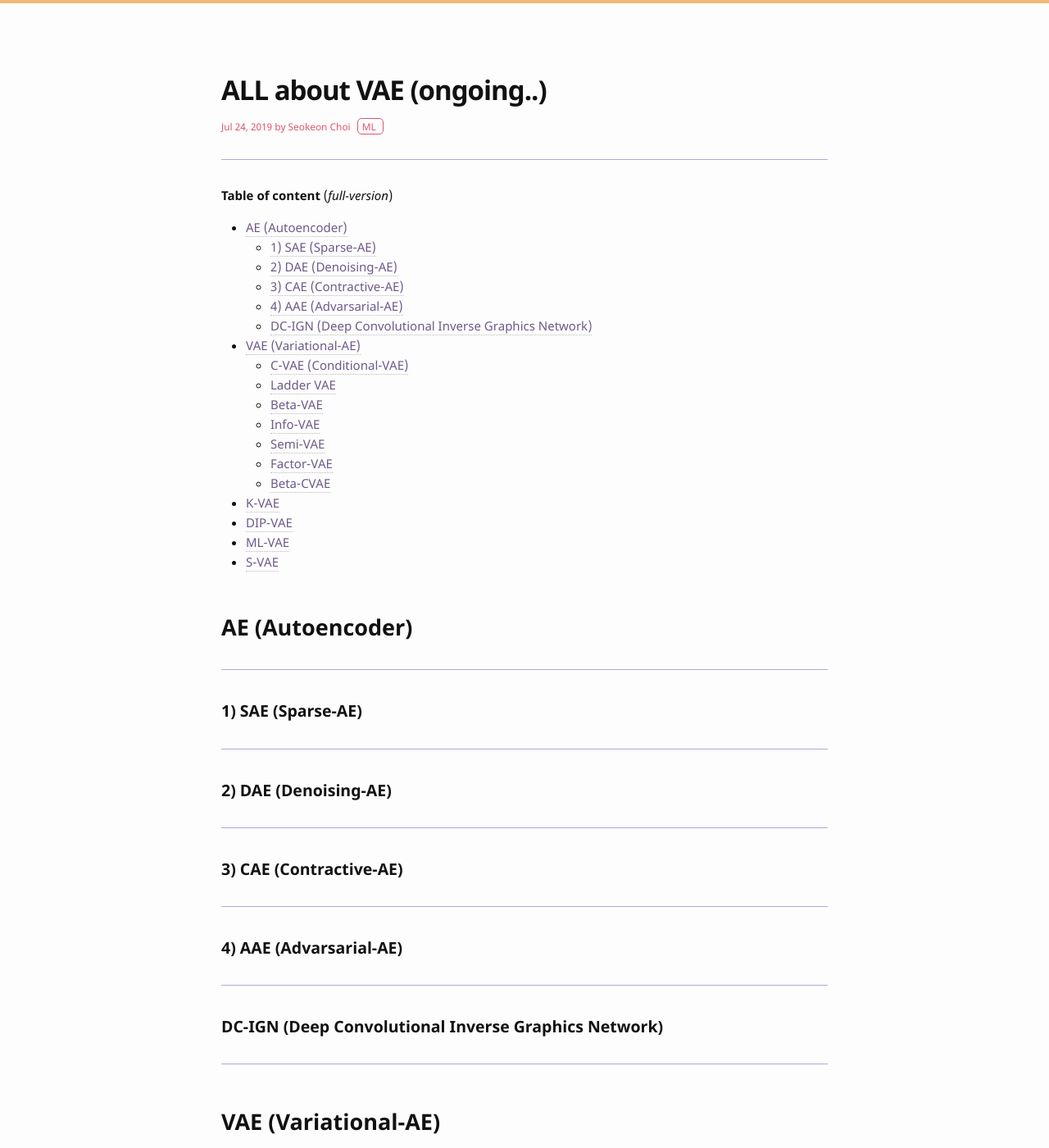
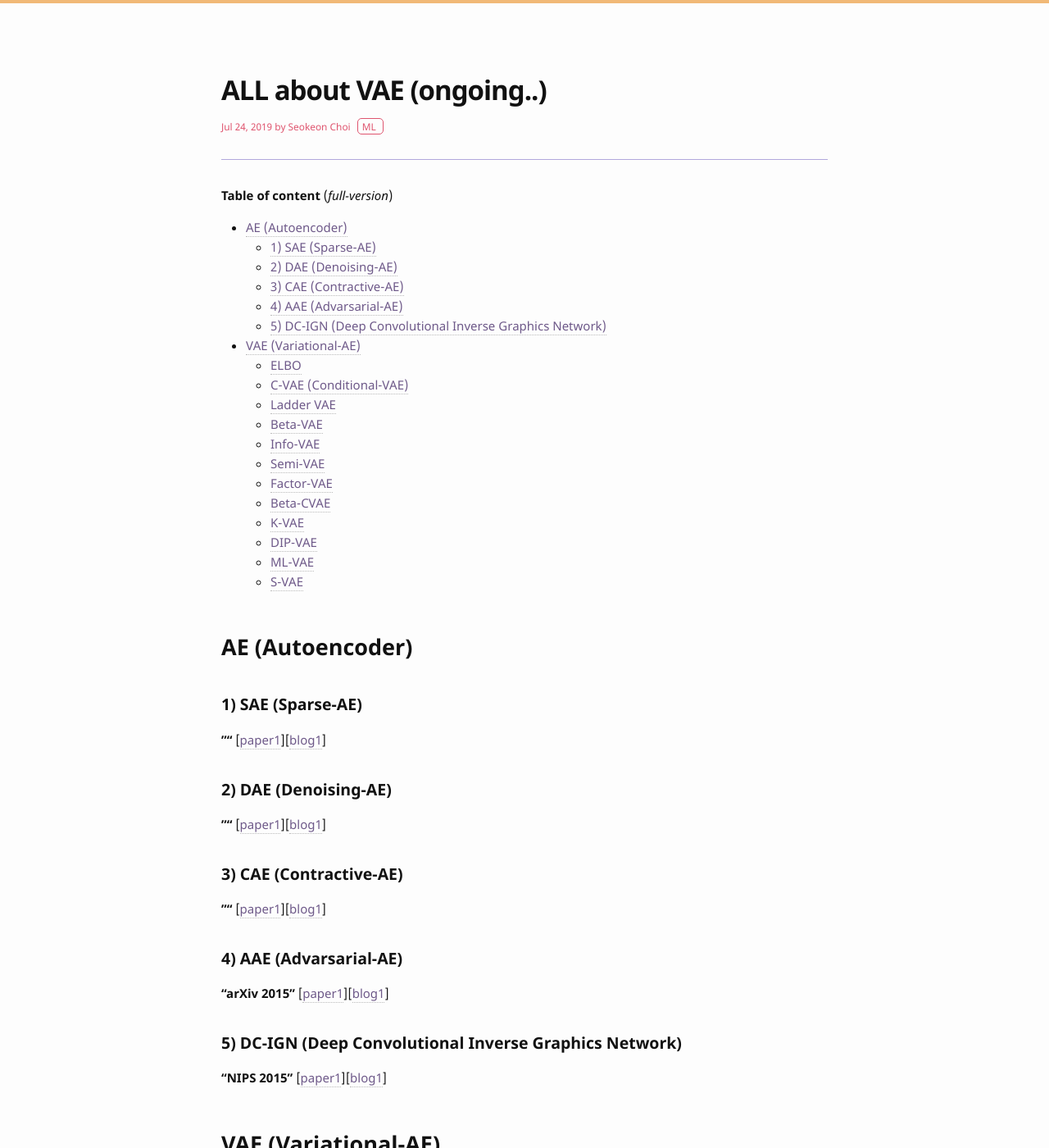
Before and after one commit to bismex/bismex.github.io, a Jekyll site: the page built from _posts/2019-07-24-ALL-VAE.md, in a window 1280 px wide and 1400 px high. Shown: the whole window at 82% size. Built offline with Jekyll 4.4.1, drawn with Linux system fonts in a browser that asks for light colours; some of the changed text lies outside the part shown.

Commit message:
Update 2019-07-24-ALL-VAE.md

```diff
--- a/_posts/2019-07-24-ALL-VAE.md
+++ b/_posts/2019-07-24-ALL-VAE.md
@@ -16,73 +16,74 @@ tags: ML
 
 ## AE (Autoencoder)
 
----
 
 ### 1) SAE (Sparse-AE)
+**""** [[paper1]()][[blog1]()]
 
----
 
 ### 2) DAE (Denoising-AE)
+**""** [[paper1]()][[blog1]()]
 
----
 
 ### 3) CAE (Contractive-AE)
+**""** [[paper1]()][[blog1]()]
 
----
 
 ### 4) AAE (Advarsarial-AE)
+**"arXiv 2015"** [[paper1]()][[blog1]()]
 
----
 
-### DC-IGN (Deep Convolutional Inverse Graphics Network)
+### 5) DC-IGN (Deep Convolutional Inverse Graphics Network)
+**"NIPS 2015"** [[paper1]()][[blog1]()]
 
----
 
 ## VAE (Variational-AE)
 
----
+### ELBO
+**"NIPSw 2016"** [[paper1]()][[blog1]()]
+
 
 ### C-VAE (Conditional-VAE)
+**"NIPS 2015"** [[paper1]()][[blog1]()]
 
----
 
 ### Ladder VAE
-**"NIPS 2016"** [[Original paper](https://arxiv.org/pdf/1602.02282.pdf)][[Ref1](https://m.blog.naver.com/PostView.nhn?blogId=hist0134&logNo=221048568154&proxyReferer=https%3A%2F%2Fwww.google.com%2F)]
+**"NIPS 2016"** [[paper1](https://arxiv.org/pdf/1602.02282.pdf)][[blog1](https://m.blog.naver.com/PostView.nhn?blogId=hist0134&logNo=221048568154&proxyReferer=https%3A%2F%2Fwww.google.com%2F)]
 
 - VAE를 어떻게 학습시킬 것인가.
 
----
 
 ### Beta-VAE
+**"ICLR 2017"** [[paper1]()][[blog1]()]
 
----
 
 ### Info-VAE
+**"arXiv 2017"** [[paper1]()][[blog1]()]
 
----
 
 ### Semi-VAE
+**"NIPS 2017"** [[paper1]()][[blog1]()]
 
----
 
 ### Factor-VAE
+**"arXiv 2018"** [[paper1]()][[blog1]()]
 
----
 
 ### Beta-CVAE
+**"NIPS 2018"** [[paper1]()][[blog1]()]
 
----
 
-## K-VAE
+### K-VAE
+**"NIPS 2017"** [[paper1]()][[blog1]()]
 
----
 
-## DIP-VAE
+### DIP-VAE
+**"ICLR 2018"** [[paper1]()][[blog1]()]
 
----
 
-## ML-VAE
+### ML-VAE
+**"AAAI 2018"** [[paper1]()][[blog1]()]
 
----
 
-## S-VAE
+### S-VAE
+**"arVix 2018"** [[paper1]()][[blog1]()]
```
